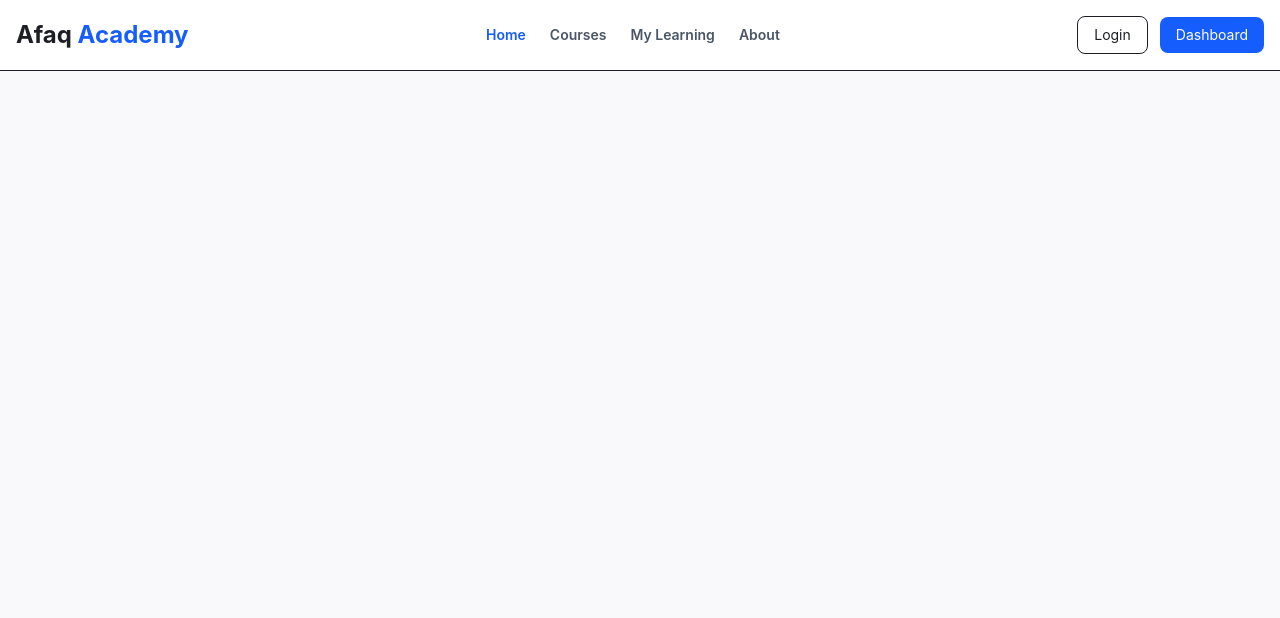
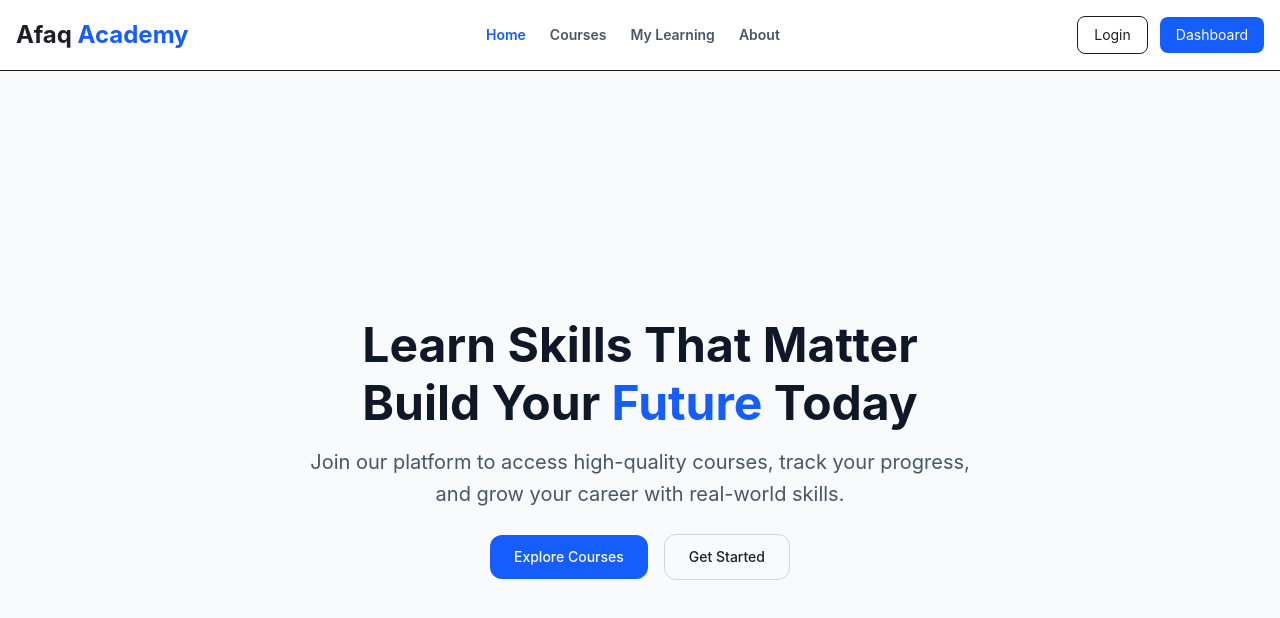
Before and after one commit to mahmoud709/NextJS-Training-Task1, a Next.js app: page / in a window 1280 px wide. Shown: the top 618 px of the page. Built offline with nearby package versions, Linux system fonts and the light colour scheme.

Commit message:
feat:add hero page

```diff
--- a/src/app/page.tsx
+++ b/src/app/page.tsx
@@ -1,5 +1,7 @@
+import Hero from "@/components/organisms/Hero";
+
 export default function page() {
   return (
-    <div></div>
+    <><Hero /></>
   );
 }
--- /dev/null
+++ b/src/components/organisms/Hero.tsx
@@ -0,0 +1,38 @@
+export default function Hero() {
+   return (
+      <section className="pt-24 min-h-screen bg-gray-50 flex justify-center items-center">
+         <div className="max-w-7xl h-full mx-auto px-4 text-center">
+
+            {/* Title */}
+            <h1 className="text-3xl md:text-5xl font-bold text-gray-900 leading-tight">
+               Learn Skills That Matter <br />
+               Build Your <span className="text-blue-600">Future</span> Today
+            </h1>
+
+            {/* Subtitle */}
+            <p className="mt-4 text-gray-600 text-base md:text-lg max-w-2xl mx-auto">
+               Join our platform to access high-quality courses, track your progress,
+               and grow your career with real-world skills.
+            </p>
+
+            {/* Buttons */}
+            <div className="mt-6 flex flex-col sm:flex-row items-center justify-center gap-4">
+               <a
+                  href="/courses"
+                  className="px-6 py-3 bg-blue-600 text-white rounded-lg text-sm font-medium hover:bg-blue-700 transition"
+               >
+                  Explore Courses
+               </a>
+
+               <a
+                  href="/register"
+                  className="px-6 py-3 border border-gray-300 rounded-lg text-sm font-medium hover:bg-gray-100 transition"
+               >
+                  Get Started
+               </a>
+            </div>
+
+         </div>
+      </section>
+   );
+}
```
